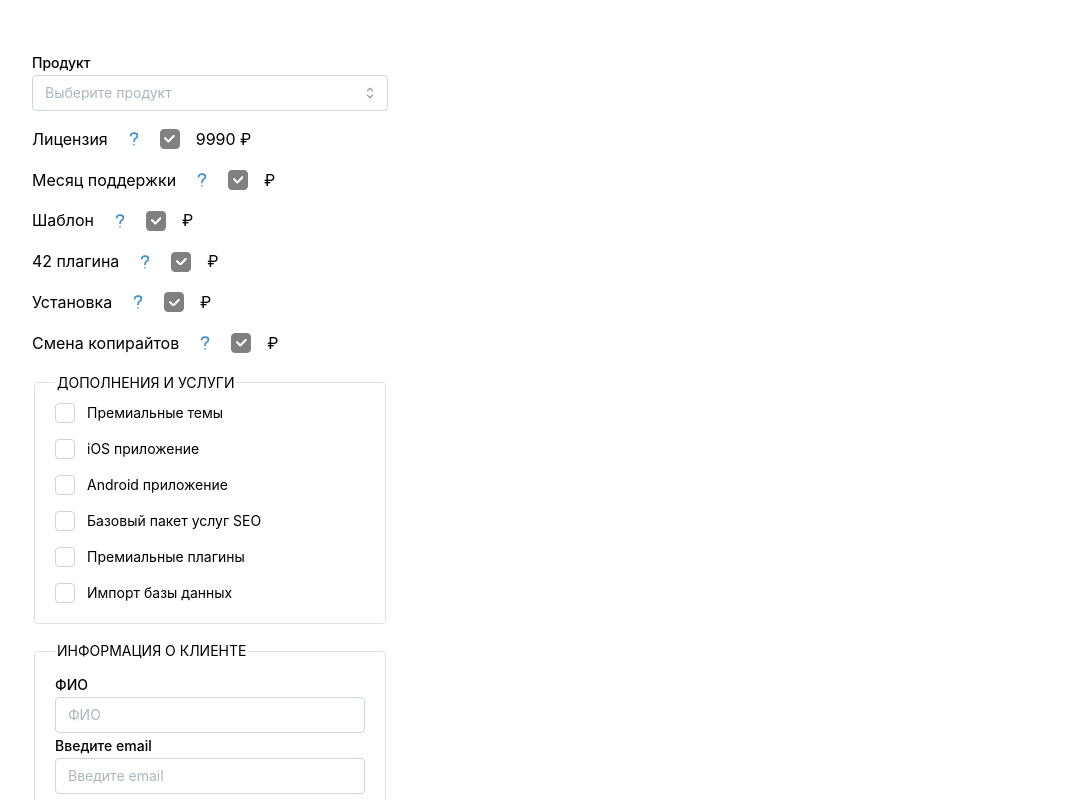
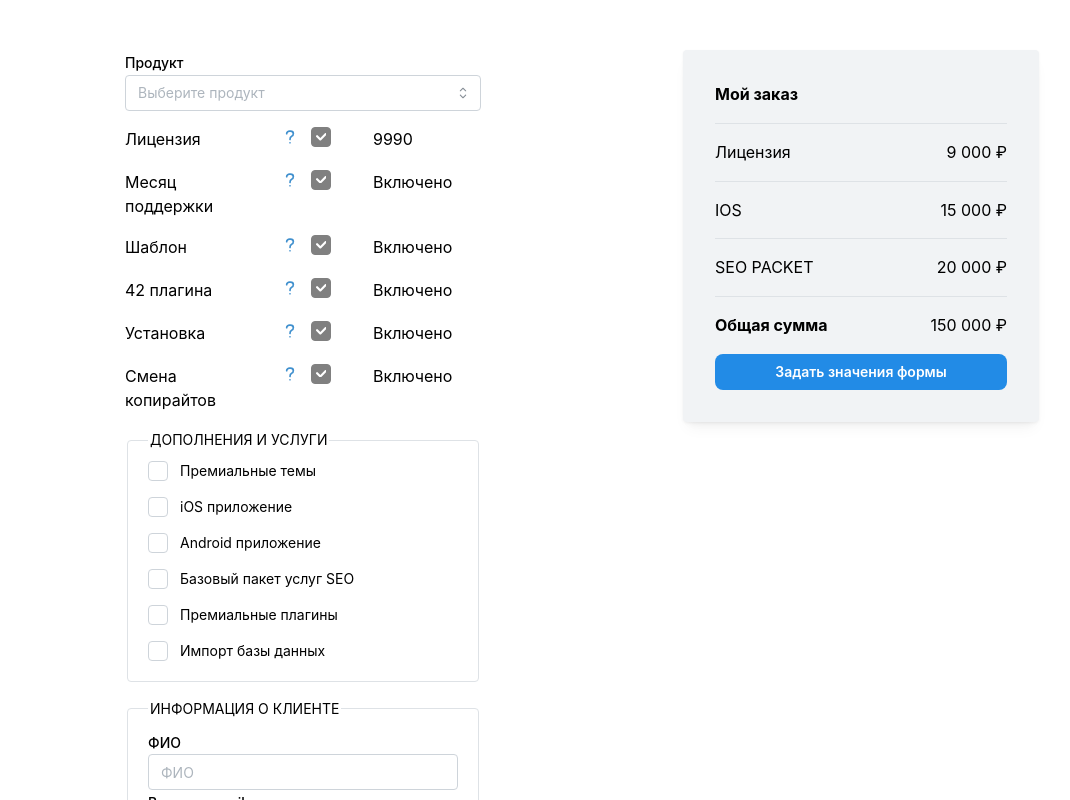
Before and after one commit to ChernyshevaNetology/react-start, a React (Vite) app: page / in a window 1280 px wide. Shown: the top 800 px of the page, without its empty margins (58-1128 px from the left). Built offline with nearby package versions, Linux system fonts and the light colour scheme.

Commit message:
layout for order

```diff
--- /dev/null
+++ b/src/projects/project-3/components/static-product-item.jsx
@@ -0,0 +1,29 @@
+import React from "react";
+import { Checkbox, Text, Popover, Grid } from "@mantine/core";
+import { IconQuestionMark } from "@tabler/icons-react";
+
+export const StaticProductItem = ({ name, toolTipText, price }) => {
+  return (
+    <Grid>
+      <Grid.Col span={5}>
+        <Text>{name}</Text>
+      </Grid.Col>
+      <Grid.Col span={1}>
+        <Popover width={200} withArrow shadow="md" position={"left"}>
+          <Popover.Target>
+            <IconQuestionMark stroke={2} color={"#4090CE"} size={20} />
+          </Popover.Target>
+          <Popover.Dropdown>
+            <Text size="xs">{toolTipText}</Text>
+          </Popover.Dropdown>
+        </Popover>
+      </Grid.Col>
+      <Grid.Col span={1}>
+        <Checkbox.Indicator checked color={"grey"} />
+      </Grid.Col>
+      <Grid.Col span={4} offset={1}>
+        {price ? <Text>{price}</Text> : <Text>Включено</Text>}
+      </Grid.Col>
+    </Grid>
+  );
+};
--- a/src/projects/project-3/form-data.js
+++ b/src/projects/project-3/form-data.js
@@ -81,9 +81,9 @@ export const customerDetails = [
     key: "name",
     name: "ФИО",
   },
-  { key: "Email", name: "Введите email" },
-  { key: "Компания", name: "Опциально" },
-  { key: "Телефон", name: "Ваш телефон" },
+  { key: "email", name: "Введите email" },
+  { key: "company", name: "Опциально" },
+  { key: "phone", name: "Ваш телефон" },
   { key: "Город", name: "Введите город" },
   { key: "Почтовый индекс", name: "Опциально" },
   { key: "Адрес", name: "Опциально" },
--- a/src/projects/project-3/forms/product-select-form.jsx
+++ b/src/projects/project-3/forms/product-select-form.jsx
@@ -5,7 +5,7 @@ import { Select } from "@mantine/core";
 export const ProductSelectForm = () => {
   const form = useFlynaxFormContext();
   return (
-    <div>
+    <>
       <Select
         label="Продукт"
         placeholder="Выберите продукт"
@@ -20,6 +20,6 @@ export const ProductSelectForm = () => {
         key={form.key("product")}
         {...form.getInputProps("product")}
       />
-    </div>
+    </>
   );
 };
--- a/src/projects/project-3/order-info.jsx
+++ b/src/projects/project-3/order-info.jsx
@@ -1,6 +1,34 @@
-import React from "react";
+import { Paper, Text, Button, Divider, Group } from "@mantine/core";
 
-// Компонент для отображения и расчета текущего оредра клиента
+
 export const OrderInfo = () => {
-  return <div></div>;
+    return (
+    <Paper shadow="sm" p="xl" bg="var(--mantine-color-gray-1)">
+      <Text fw={700}>Мой заказ</Text>
+      <Divider my="md" />
+      <Group justify="space-between">
+        <Text>Лицензия</Text>
+        <Text>9 000 ₽</Text>
+      </Group>
+      <Divider my="md" />
+      <Group justify="space-between">
+        <Text>IOS</Text>
+        <Text>15 000 ₽</Text>
+      </Group>
+      <Divider my="md" />
+      <Group justify="space-between">
+        <Text>SEO PACKET</Text>
+        <Text>20 000 ₽</Text>
+      </Group>
+      <Divider my="md" />
+      <Group justify="space-between">
+        <Text fw={700}>Общая сумма</Text>
+        <Text>150 000 ₽</Text>
+      </Group>
+
+      <Button color="blue" fullWidth mt="md" radius="md">
+        Задать значения формы
+      </Button>
+    </Paper>
+  );
 };
--- a/src/projects/project-3/pre-selected-products.jsx
+++ b/src/projects/project-3/pre-selected-products.jsx
@@ -1,29 +1,19 @@
 import React from "react";
-import { Checkbox, Group, Stack, Text, Popover } from "@mantine/core";
 import { preSelectedProducts } from "./form-data";
-import { IconQuestionMark } from "@tabler/icons-react";
+import { Stack } from '@mantine/core';
+import { StaticProductItem } from "./components/static-product-item.jsx";
 
 export const PreselectedProductsForm = () => {
   return (
-    <div>
-      <Stack>
-        {preSelectedProducts.map(({ key, name, price, toolTipText }) => (
-          <Group key={key}>
-            <Text>{name}</Text>
-            <Popover width={200} withArrow shadow="md" position={"left"}>
-              <Popover.Target>
-                <IconQuestionMark stroke={2} color={"#4090CE"} size={20} />
-              </Popover.Target>
-              <Popover.Dropdown>
-                <Text size="xs">{toolTipText}</Text>
-              </Popover.Dropdown>
-            </Popover>
-
-            <Checkbox.Indicator checked color={"grey"} />
-            <Text>{price} ₽</Text>
-          </Group>
-        ))}
-      </Stack>
-    </div>
+    <Stack>
+      {preSelectedProducts.map(({ key, name, price, toolTipText }) => (
+        <StaticProductItem
+          key={key}
+          name={name}
+          price={price}
+          toolTipText={toolTipText}
+        />
+      ))}
+    </Stack>
   );
 };
--- a/src/projects/project-3/products-order-page.jsx
+++ b/src/projects/project-3/products-order-page.jsx
@@ -1,11 +1,11 @@
 import { Grid, Stack } from "@mantine/core";
 import { FlynaxFormProvider, useFlynaxForm } from "./forms/flynax-form-context";
+import { OrderInfo } from "./order-info.jsx";
 import { AdditionalServicesForm } from "./forms/additional-services-form";
 import { CustomerInfoForm } from "./forms/customer-info-form";
 import { ProductSelectForm } from "./forms/product-select-form";
 import { PreselectedProductsForm } from "./pre-selected-products";
 import { CustomerConsentForm } from "./forms/customer-consent.jsx";
-import { customerConsent, customerDetails } from "./form-data.js";
 
 export const ProductsOrderPage = () => {
   const flynaxForm = useFlynaxForm({
@@ -18,6 +18,7 @@ export const ProductsOrderPage = () => {
         { android: false },
         { premiumPlugins: false },
         { seo: false },
+        {dbTransfer: false},
       ],
       customerDetails: [
         { name: "" },
@@ -38,7 +39,7 @@ export const ProductsOrderPage = () => {
   return (
     <FlynaxFormProvider form={flynaxForm}>
       <Grid>
-        <Grid.Col span={4}>
+        <Grid.Col span={4} offset={1}>
           <Stack
             bg="var(--mantine-color-body)"
             align="stretch"
@@ -52,7 +53,9 @@ export const ProductsOrderPage = () => {
             <CustomerConsentForm />
           </Stack>
         </Grid.Col>
-        <Grid.Col span={4}>{/*<OrderInfo />*/}</Grid.Col>
+        <Grid.Col span={4} offset={2}>
+          <OrderInfo />
+        </Grid.Col>
       </Grid>
     </FlynaxFormProvider>
   );
```
